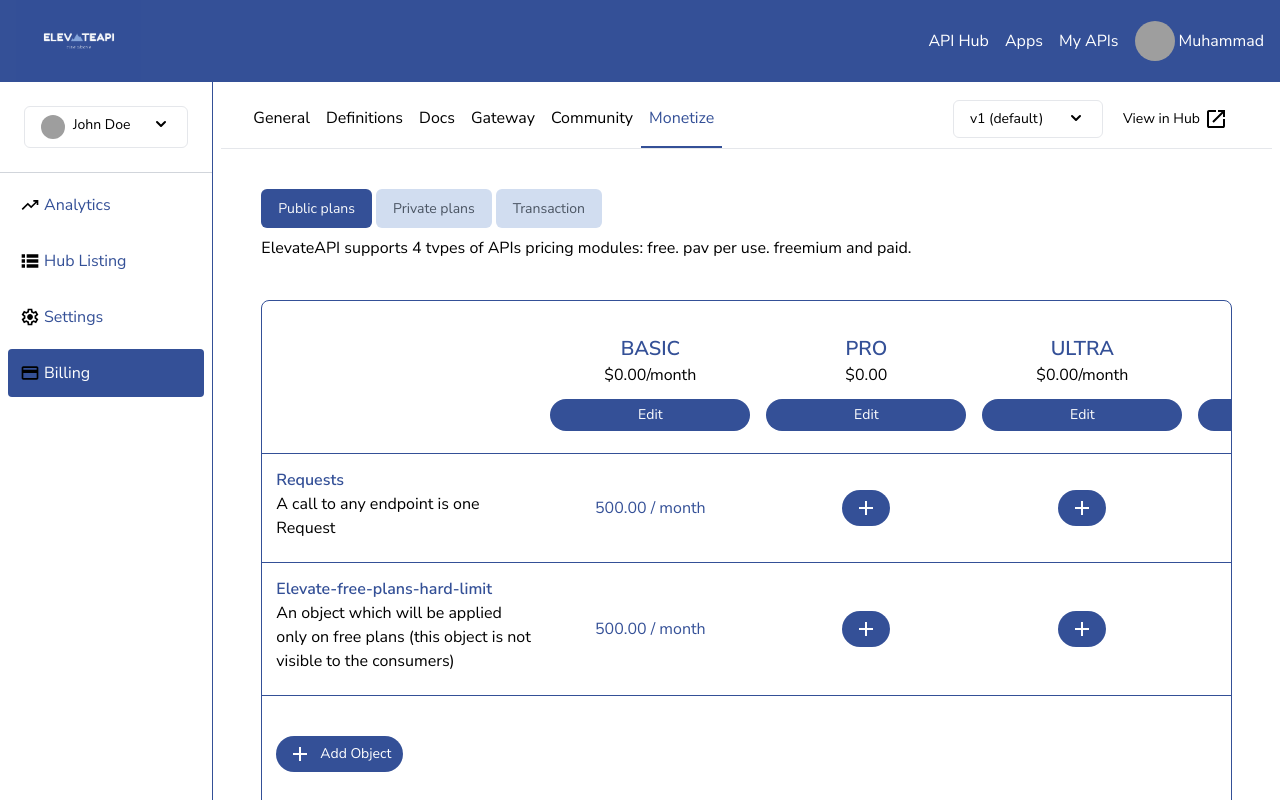
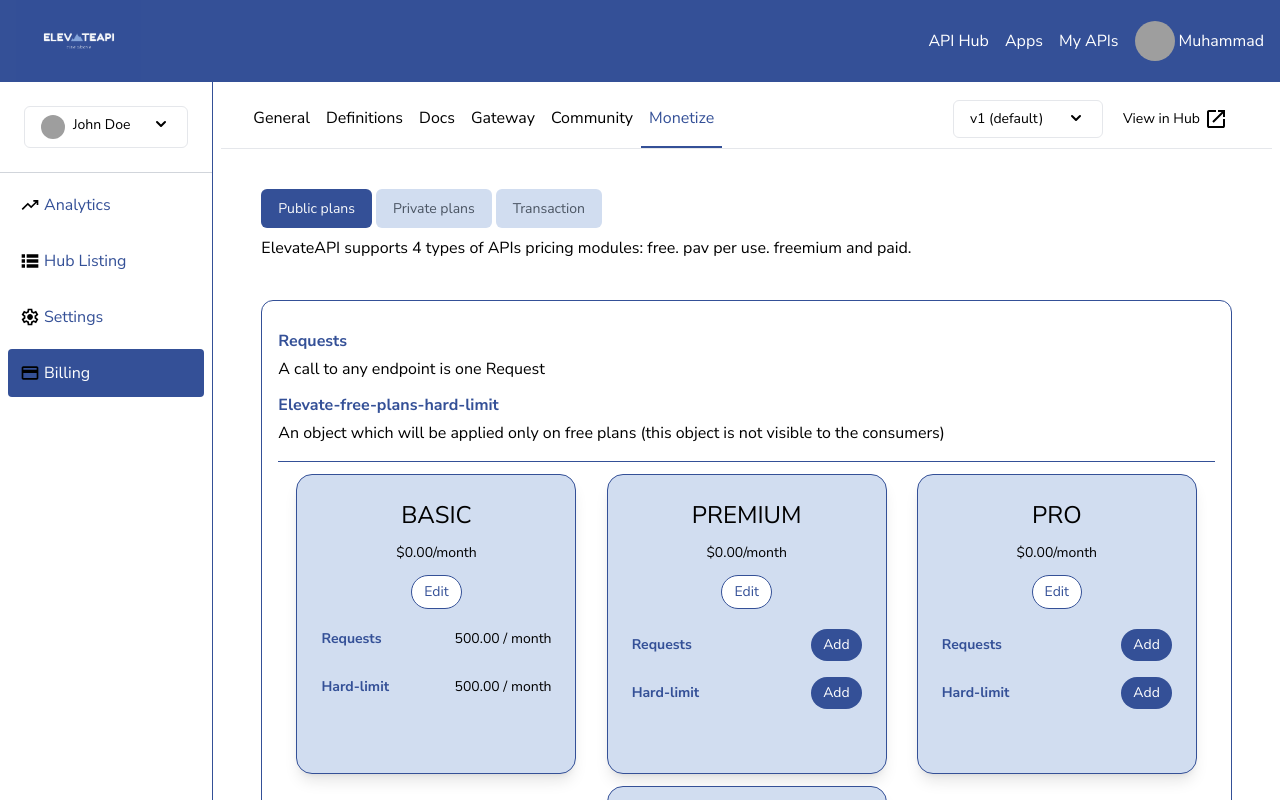
Before and after one commit to MuhammadRaheelFayyaz/elevate_api, a Next.js app: page /provider/hub-listing/monetize in a window 1280 px wide. Shown: the top 800 px of the page. Built offline with nearby package versions, Linux system fonts and the light colour scheme; grey boxes are pictures that could not be loaded.

Commit message:
billing cards updated

```diff
--- a/pages/pricing/index.js
+++ b/pages/pricing/index.js
@@ -41,7 +41,7 @@
               />
               <Typography
                 variant="h3"
-                text="We collaborate directly with API providers to establish transparent pricing for developers. If a plan includes an average fee, the provider may request a credit card. If you no longer wish to use the API, you can unsubscribe from the plan at any time by clicking the 'unsubscribe' button under the Billing section of the RapidAPI Dashboard."
+                text="We collaborate directly with API providers to establish transparent pricing for developers. If a plan includes an average fee, the provider may request a credit card. If you no longer wish to use the API, you can unsubscribe from the plan at any time by clicking the 'unsubscribe' button under the Billing section of the ElevateAPI Dashboard."
                 className="text-left text-sm text-black pb-3"
               />
 
--- a/pages/provider/hub-listing/monetize/index.js
+++ b/pages/provider/hub-listing/monetize/index.js
@@ -26,94 +26,84 @@
                 <Typography
                     variant='body'
                     className='mb-10'
-                    text='ElevateAPI supports 4 tvpes of APIs pricing modules: free. pav per use. freemium and paid.'
+                    text='ElevateAPI supports 4 types of APIs pricing modules: free. pav per use. freemium and paid.'
                 />
-                <div className="overflow-auto no-scrollbar border border-blue-500 rounded-lg">
-                    <div className="tab-content w-full min-w-[1150px]">
-                        <div
-                            className="w-full ml-auto p-3.5 flex flex-wrap gap-4 justify-end border-b border-blue-500">
-                            <div className="plans-card w-[200px] text-center">
-                                {/*<ToggleButton />*/}
-                                <Typography variant='h2' text='BASIC' className='text-blue-500 font-semibold mt-5'/>
-                                <Typography variant='body' className='mb-3' text='$0.00/month'/>
-                                <Button text='Edit' className='w-full !min-w-full flex justify-center mb-2 mx-auto'/>
+                <div className="border border-blue-500 rounded-xl p-4">
+                    <div className="py-3 border-b border-blue-500 mb-3">
+                        <Typography variant='body' className='mb-1 text-blue-500 font-bold' text='Requests'/>
+                        <Typography variant='body' className='mb-3' text='A call to any endpoint is one Request'/>
+                        <Typography variant='body' className='mb-1 text-blue-500 font-bold' text='Elevate-free-plans-hard-limit'/>
+                        <Typography variant='body' className='mb-1' text='An object which will be applied only on free plans (this object is not visible to the consumers)'/>
                     </div>
-                            <div className="plans-card w-[200px] text-center">
-                                {/*<ToggleButton />*/}
-                                <Typography variant='h2' text='PRO' className='text-blue-500 font-semibold mt-5'/>
-                                <Typography variant='body' className='mb-3' text='$0.00'/>
-                                <Button text='Edit' className='w-full !min-w-full flex justify-center mb-2 mx-auto'/>
+                    <div className="flex justify-evenly items-center flex-wrap gap-3">
+                        <div className="card border border-blue-500 p-6 rounded-2xl text-center w-full max-w-[280px] h-[300px] bg-blue-200 shadow-lg">
+                            <Typography variant='h1' className='mb-3' text='BASIC' />
+                            <Typography variant='small' text='$0.00/month' />
+                            <Button className='mx-auto my-3 bg-white !text-blue-500 border border-blue-500 min-w-[80px]' text="Edit" />
+                            <div className="w-full flex items-center justify-between py-2">
+                                <Typography variant='small' className="mb-3 font-bold text-blue-500" text='Requests' />
+                                <Typography variant='small' className="mb-3" text='500.00 / month' />
                             </div>
-                            <div className="plans-card w-[200px] text-center">
-                                {/*<ToggleButton />*/}
-                                <Typography variant='h2' text='ULTRA' className='text-blue-500 font-semibold mt-5'/>
-                                <Typography variant='body' className='mb-3' text='$0.00/month'/>
-                                <Button text='Edit' className='w-full !min-w-full flex justify-center mb-2 mx-auto'/>
-                            </div>
-                            <div className="plans-card w-[200px] text-center">
-                                {/*<ToggleButton />*/}
-                                <Typography variant='h2' text='ULTRA' className='text-blue-500 font-semibold mt-5'/>
-                                <Typography variant='body' className='mb-3' text='$0.00/month'/>
-                                <Button text='Edit' className='w-full !min-w-full flex justify-center mb-2 mx-auto'/>
+                            <div className="w-full flex items-center justify-between py-2">
+                                <Typography variant='small' className="mb-3 font-bold text-blue-500" text='Hard-limit' />
+                                <Typography variant='small' className="mb-3" text='500.00 / month' />
                             </div>
                         </div>
-                        {/*<Typography variant='body' className='mx-3.5 mb-1' text='Objects'/>*/}
-                        <div className="w-full ml-auto p-3.5 flex justify-between gap-4 border-b border-blue-500">
-                            <div className="w-full">
-                                <Typography variant='h4' text='Requests' className='text-blue-500 font-semibold'/>
-                                <Typography variant='body' className='mb-2' text='A call to any endpoint is one Request'/>
+                        <div className="card border border-blue-500 p-6 rounded-2xl text-center w-full max-w-[280px] h-[300px] bg-blue-200 shadow-lg">
+                            <Typography variant='h1' className='mb-3' text='PREMIUM' />
+                            <Typography variant='small' text='$0.00/month' />
+                            <Button className='mx-auto my-3 bg-white !text-blue-500 border border-blue-500 min-w-[80px]' text="Edit" />
+                            <div className="w-full flex items-center justify-between py-2">
+                                <Typography variant='small' className="font-bold text-blue-500" text='Requests' />
+                                <Button text='Add' />
                             </div>
-                            <div className="flex w-full gap-4">
-                                <div className="flex items-center justify-center w-[200px]">
-                                    <Typography variant='h5' text='500.00 / month' className='text-blue-500 font-normal'/>
-                                </div>
-                                <div className="flex items-center justify-center w-[200px]">
-                                    <Button icon='/icons/add.svg'/>
-                                </div>
-                                <div className="flex items-center justify-center w-[200px]">
-                                    <Button icon='/icons/add.svg'/>
-                                </div>
-                                <div className="flex items-center justify-center w-[200px]">
-                                    <Button icon='/icons/add.svg'/>
+                            <div className="w-full flex items-center justify-between py-2">
+                                <Typography variant='small' className="font-bold text-blue-500" text='Hard-limit' />
+                                <Button text='Add' />
                             </div>
                         </div>
+                        <div className="card border border-blue-500 p-6 rounded-2xl text-center w-full max-w-[280px] h-[300px] bg-blue-200 shadow-lg">
+                            <Typography variant='h1' className='mb-3' text='PRO' />
+                            <Typography variant='small' text='$0.00/month' />
+                            <Button className='mx-auto my-3 bg-white !text-blue-500 border border-blue-500 min-w-[80px]' text="Edit" />
+                            <div className="w-full flex items-center justify-between py-2">
+                                <Typography variant='small' className="font-bold text-blue-500" text='Requests' />
+                                <Button text='Add' />
                             </div>
-                        <div className="w-full ml-auto p-3.5 gap-4 flex justify-between border-b border-blue-500">
-                            <div className="w-full">
-                                <Typography variant='h4' text='Elevate-free-plans-hard-limit' className='text-blue-500 font-semibold'/>
-                                <Typography variant='body' className='mb-2' text='An object which will be applied only on free plans (this object is not visible to the consumers)'/>
+                            <div className="w-full flex items-center justify-between py-2">
+                                <Typography variant='small' className="font-bold text-blue-500" text='Hard-limit' />
+                                <Button text='Add' />
                             </div>
-                            <div className="flex w-full gap-4">
-                                <div className="flex items-center justify-center w-[200px]">
-                                    <Typography variant='h5' text='500.00 / month' className='text-blue-500 font-normal'/>
                         </div>
-                                <div className="flex items-center justify-center w-[200px]">
-                                    <Button icon='/icons/add.svg'/>
+                        <div className="card border border-blue-500 p-6 rounded-2xl text-center w-full max-w-[280px] h-[300px] bg-blue-200 shadow-lg">
+                            <Typography variant='h1' className='mb-3' text='ULTRA' />
+                            <Typography variant='small' text='$0.00/month' />
+                            <Button className='mx-auto my-3 bg-white !text-blue-500 border border-blue-500 min-w-[80px]' text="Edit" />
+                            <div className="w-full flex items-center justify-between py-2">
+                                <Typography variant='small' className="font-bold text-blue-500" text='Requests' />
+                                <Button text='Add' />
                             </div>
-                                <div className="flex items-center justify-center w-[200px]">
-                                    <Button icon='/icons/add.svg'/>
-                                </div>
-                                <div className="flex items-center justify-center w-[200px]">
-                                    <Button icon='/icons/add.svg'/>
+                            <div className="w-full flex items-center justify-between py-2">
+                                <Typography variant='small' className="font-bold text-blue-500" text='Hard-limit' />
+                                <Button text='Add' />
                             </div>
                         </div>
                     </div>
                     <Button
                             text='Add Object'
                             icon='/icons/add.svg'
-                            className='w-[80%] box-border mx-3.5 my-4 md:my-10 flex justify-center bg-blue-500 text-[#482f9e]'
+                            className='mx-3.5 my-4 md:my-10 flex justify-center'
                         />
-                        <Typography variant='body' className='mb-2 mx-3.5' text='Features'/>
+                        <Typography variant='body' className='mb-2 mx-3.5 font-bold text-blue-500' text='Features'/>
                         <div className="border-b border-blue-500 rounded-lg"/>
-                        <div className="bg-blue-200 rounded-lg mx-3.5 my-2 h-20 flex  justify-center items-center">
+                        <div className="bg-blue-200 rounded-lg my-2 h-20 flex  justify-center items-center">
                             <Typography variant='body' text='You don’t have any features yet'/>
                         </div>
                         <Button
                             text='Add Object'
                             icon='/icons/add.svg'
-                            className='box-border mx-3.5 my-5 flex justify-center bg-blue-500 text-[#482f9e]'
+                            className='mx-3.5 my-5 flex justify-center'
                         />
-                    </div>
                 </div>
             </div>
         </HubListingLayout>
```
Lines whose indentation alone changed are shown as unchanged.
